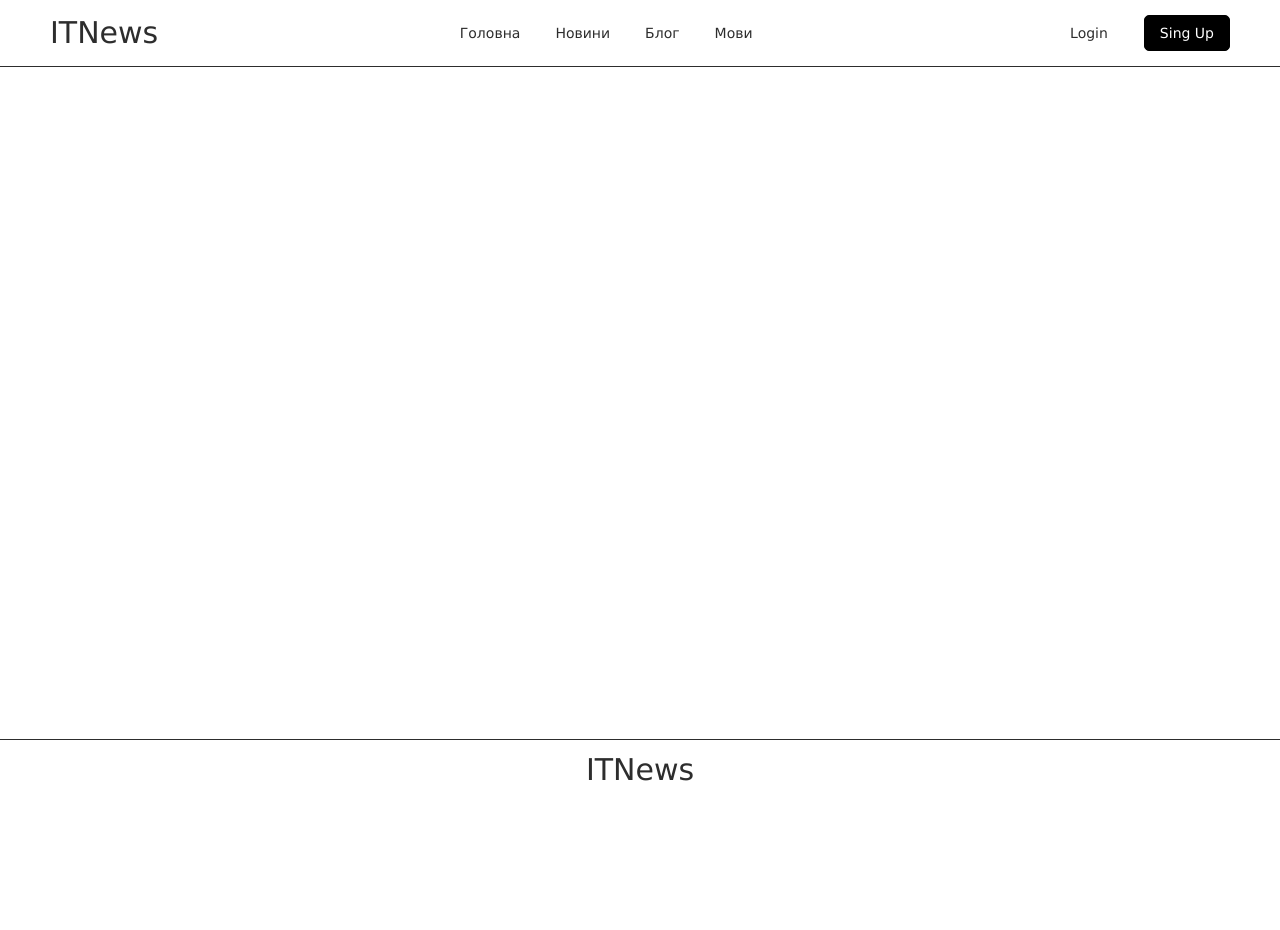
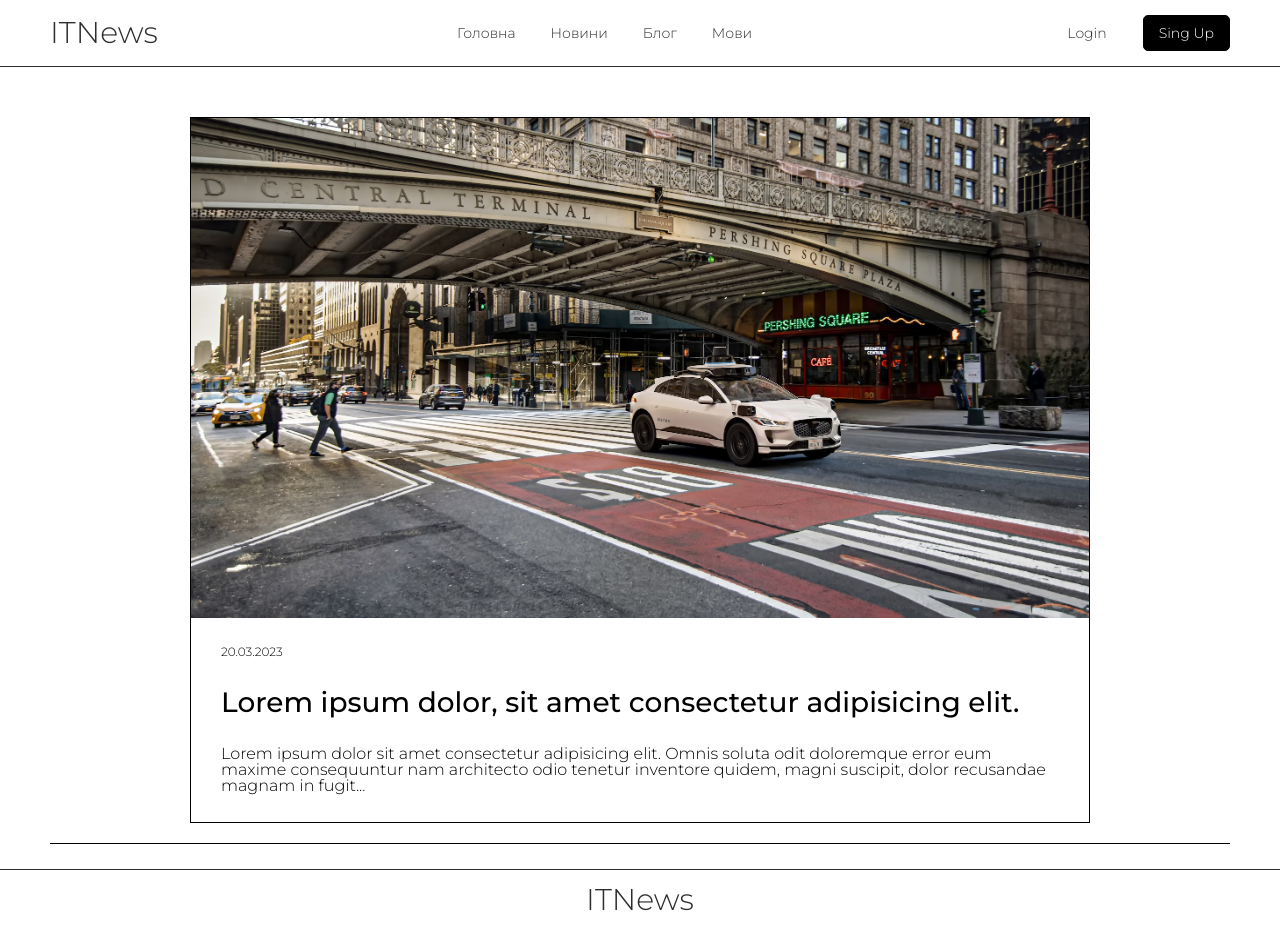
Before and after one commit to den-ffv/ITNews, a React (Vite) app: page / in a window 1280 px wide. Before the commit the page ends 800 px from the top, so only its background shows below. Built offline with nearby package versions, Linux system fonts and the light colour scheme.

Commit message:
added react-router-bom, component card and page Home

```diff
--- a/index.html
+++ b/index.html
@@ -4,6 +4,14 @@
     <meta charset="UTF-8" />
     <link rel="icon" type="image/svg+xml" href="/vite.svg" />
     <meta name="viewport" content="width=device-width, initial-scale=1.0" />
+    <link rel="preconnect" href="https://fonts.googleapis.com" />
+    <!-- google fons -->
+    <link rel="preconnect" href="https://fonts.googleapis.com" />
+    <link rel="preconnect" href="https://fonts.gstatic.com" crossorigin />
+    <link
+      href="https://fonts.googleapis.com/css2?family=Montserrat:wght@300;500&display=swap"
+      rel="stylesheet"
+    />
     <title>ITNews</title>
   </head>
   <body>
--- a/src/App.jsx
+++ b/src/App.jsx
@@ -1,25 +1,28 @@
 import { useState } from "react";
-// import { Routes, Route, Link } from "react-router-dom";
+import { Routes, Route } from "react-router-dom";
+import "./style/reset.scss";
+import "./App.scss";
 import Header from "./components/Header";
-import "./App.scss";
-import "./style/reset.scss";
 import Login from "./pages/Login";
 import Singup from "./pages/Singup";
 import ForgotPass from "./pages/ForgotPass";
 import Footer from "./components/Footer";
+import Home from "./pages/Home";
 
 function App() {
   return (
     <>
-      <div className="App">
+      <div className='App'>
         <Header />
-        {/* <Login/> */}
-        {/* <Singup/> */}
-        {/* <ForgotPass/> */}
-        <main className="main">
-
+        <main className='main '>
+          <Routes>
+              <Route path='/' element={<Home/>} />
+              <Route path='/login' element={<Login />} />
+              <Route path='/singup' element={<Singup />} />
+              <Route path="/login/forgotpass" element={<ForgotPass/>}/>
+          </Routes>
         </main>
-        <Footer/>
+        <Footer />
       </div>
     </>
   );
--- a/src/App.scss
+++ b/src/App.scss
@@ -1,7 +1,8 @@
 @import "./style/v.scss";
 
 body {
-  font-family: Verdana, Tahoma, sans-serif;
+  font-family: 'Montserrat', sans-serif;
+  font-weight: 300;
   font-size: $fz_base;
 }
 .wrapper {
--- /dev/null
+++ b/src/components/Card.jsx
@@ -0,0 +1,31 @@
+import React from "react";
+import { Link } from "react-router-dom";
+import "./Card.scss";
+import hill from "../img/hill.jpeg"
+function Catr() {
+  return (
+    <>
+      <div className='card'>
+        <div className='card__img'>
+          <img className='img' src={hill} alt='' />
+        </div>
+          <div className='card__content'>
+            <p className='card__date-post'>20.03.2023</p>
+        <Link className="card__link" to='/fullpost'>
+            <h2 className='card__title'>
+              Lorem ipsum dolor, sit amet consectetur adipisicing elit.
+            </h2>
+            <p className='card__text'>
+              Lorem ipsum dolor sit amet consectetur adipisicing elit. Omnis
+              soluta odit doloremque error eum maxime consequuntur nam
+              architecto odio tenetur inventore quidem, magni suscipit, dolor
+              recusandae magnam in fugit...
+            </p>
+        </Link>
+          </div>
+      </div>
+    </>
+  );
+}
+
+export default Catr;
--- /dev/null
+++ b/src/components/Card.scss
@@ -0,0 +1,41 @@
+@import "../style/v";
+
+.card{
+ max-width: 900px;
+
+ margin: 50px auto 20px auto;
+
+ border: 1px solid #000;
+}
+.card__img{
+  max-width: 100%;
+  max-height: 500px;
+  background: #48484854;
+}
+.img{
+  width: 100%;
+  max-height: 500px;
+}
+.card__content{
+  padding: 28px 30px ;
+}
+.card__link{
+  color: #000;
+  transition: $tr_secont;
+}
+.card__link:hover{
+  transition: $tr_secont;
+  color: $color_two;
+}
+
+.card__date-post{
+  font-size: 12px;
+
+}
+.card__title{
+  margin: 30px 0px 30px 0px;
+  font-size: 28px;
+}
+.card__text{
+  font-size: 16px;
+}
--- a/src/components/Header.jsx
+++ b/src/components/Header.jsx
@@ -1,51 +1,53 @@
 import React from "react";
+import { Link, Outlet } from "react-router-dom";
 import "./Header.scss";
 function Header() {
   return (
     <>
-      <div className="header">
-        <div className="wrapper">
-          <div className="header__wrapper">
-            <div className="header__logo">
-              <a className="logo" href="index.html">
+      <div className='header'>
+        <div className='wrapper'>
+          <div className='header__wrapper'>
+            <div className='header__logo'>
+              <Link className='logo' to='/'>
                 ITNews
-              </a>
+              </Link>
             </div>
-            <div className="header__nav">
-              <ul className="header__ul">
+            <div className='header__nav'>
+              <ul className='header__ul'>
                 <li>
-                  <a className="header__link" href="index.html">
+                  <Link className='header__link' to='/'>
                     Головна
-                  </a>
+                  </Link>
                 </li>
                 <li>
-                  <a className="header__link" href="news.html">
+                  <Link className='header__link' to=''>
                     Новини
-                  </a>
+                  </Link>
                 </li>
                 <li>
-                  <a className="header__link" href="blog.html">
+                  <Link className='header__link' to=''>
                     Блог
-                  </a>
+                  </Link>
                 </li>
                 <li>
-                  <a className="header__link" href="language.html">
+                  <Link className='header__link' to=''>
                     Мови
-                  </a>
+                  </Link>
                 </li>
               </ul>
             </div>
-            <div className="header__auth">
-              <a className="login auth" href="login.html">
+            <div className='header__auth'>
+              <Link className='login auth' to='/login'>
                 Login
-              </a>
-              <a className="sing_up auth" href="singup.html">
+              </Link>
+              <Link className='sing_up auth' to='/singup'>
                 Sing Up
-              </a>
+              </Link>
             </div>
           </div>
         </div>
       </div>
+      <Outlet />
     </>
   );
 }
--- a/src/pages/ForgotPass.jsx
+++ b/src/pages/ForgotPass.jsx
@@ -3,8 +3,8 @@ import React from "react";
 function ForgotPass() {
   return (
     <>
-      <form action="#" className="autorization">
-        <section>
+      <form action="#" >
+        <section className="autorization">
           <div className="autorization-continer container">
             <div className="autorization-block">
               <div className="autorization-block__title">Забули пароль?</div>
--- /dev/null
+++ b/src/pages/Home.jsx
@@ -0,0 +1,17 @@
+import React from "react";
+import Card from "../components/Card";
+import "../style/pages.scss"
+function Home() {
+  return (
+    <>
+      <div className='home__wrapper wrapper'>
+        <div className='carts'>
+          <Card/>
+
+        </div>
+      </div>
+    </>
+  );
+}
+
+export default Home;
--- a/src/pages/Login.jsx
+++ b/src/pages/Login.jsx
@@ -1,11 +1,14 @@
 import React from "react";
+import { Link, Route, Routes } from "react-router-dom";
+import Singup from "./Singup";
+import ForgotPass from "./ForgotPass";
 import "../style/auth.scss";
 
 function Login() {
   return (
     <>
-      <form action="#" className="autorization">
-        <section>
+      <form action="#">
+        <section className="autorization">
           <div className="autorization-continer container">
             <div className="autorization-block">
               <div className="autorization-block__title">Ласкаво просимо</div>
@@ -38,22 +41,26 @@ function Login() {
                 <p className="selection-entrance__text">
                   Не маю облікового запису
                 </p>
-                <a href="singup.html" className="selection-entrance__subtext">
+                <Link to="/singup" className="selection-entrance__subtext">
                   Зареєструватися
-                </a>
+                </Link>
               </div>
               <div className="selection-entrance__password">
-                <a
-                  href="./forgotpass.html"
+                <Link
+                  to="/login/forgotpass"
                   className="selection-entrance__subtext"
                 >
                   Забули пароль?
-                </a>
+                </Link>
               </div>
             </div>
           </div>
         </section>
       </form>
+      <Routes>
+        <Route path="/singup" element={<Singup/>}/>
+        <Route path="/login/forgotpass" element={<ForgotPass/>}/>
+      </Routes>
     </>
   );
 }
--- a/src/pages/Singup.jsx
+++ b/src/pages/Singup.jsx
@@ -3,9 +3,8 @@ import React from 'react'
 function Singup() {
   return (
     <>
-    <form action="#" className="autorization">
-
-       <section >
+    <form action="#" >
+       <section className="autorization">
          <div className="autorization-continer container">
              <div className="autorization-block">
                  <div className="autorization-block__title">
--- /dev/null
+++ b/src/style/pages.scss
@@ -0,0 +1,4 @@
+.carts{
+  border-bottom: 1px solid #000;
+  margin: 5px 0px 25px 0px;
+}
```
Also changed, not shown: src/img/hill.jpeg (added).
